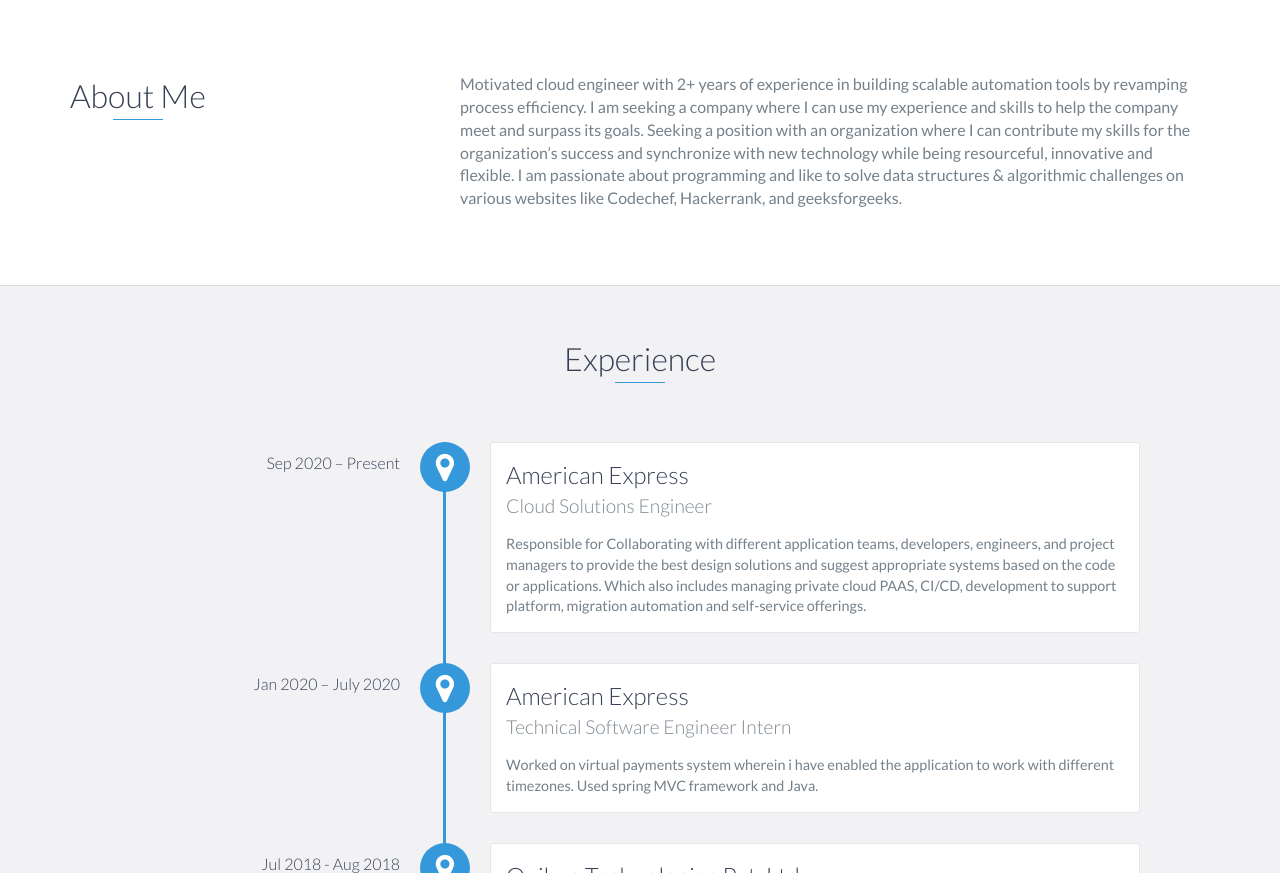
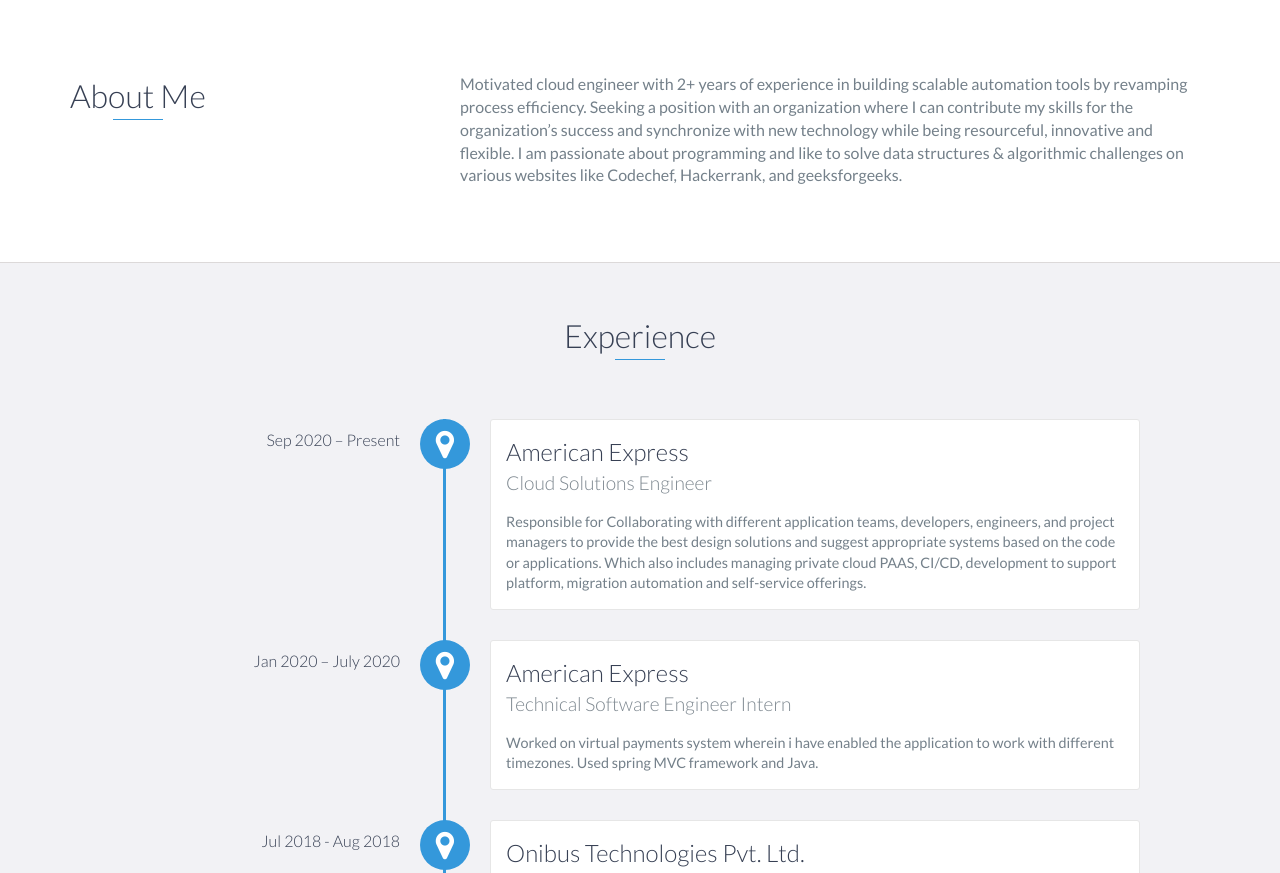
Before and after one commit to abhijeet65/Portfolio, a website: page index.html in a window 1280 px wide. Shown: the part 1002-1875 px from the top of the page. Drawn offline with nearby package versions, Linux system fonts and the light colour scheme.

Commit message:
Update about section

```diff
--- a/index.html
+++ b/index.html
@@ -76,7 +76,7 @@
                 </div>
                 <div class="col-md-8">
                     <p>
-                        Motivated cloud engineer with 2+ years of experience in building scalable automation tools by revamping process efficiency. I am seeking a company where I can use my experience and skills to help the company meet and surpass its goals.
+                        Motivated cloud engineer with 2+ years of experience in building scalable automation tools by revamping process efficiency.
                         Seeking a position with an organization where I can contribute my skills for the organization’s success and synchronize with new technology while being resourceful, innovative and flexible. I am passionate about programming and like to solve data structures & algorithmic challenges on various websites like Codechef, Hackerrank, and geeksforgeeks.
                         </p>
                 </div>
```
